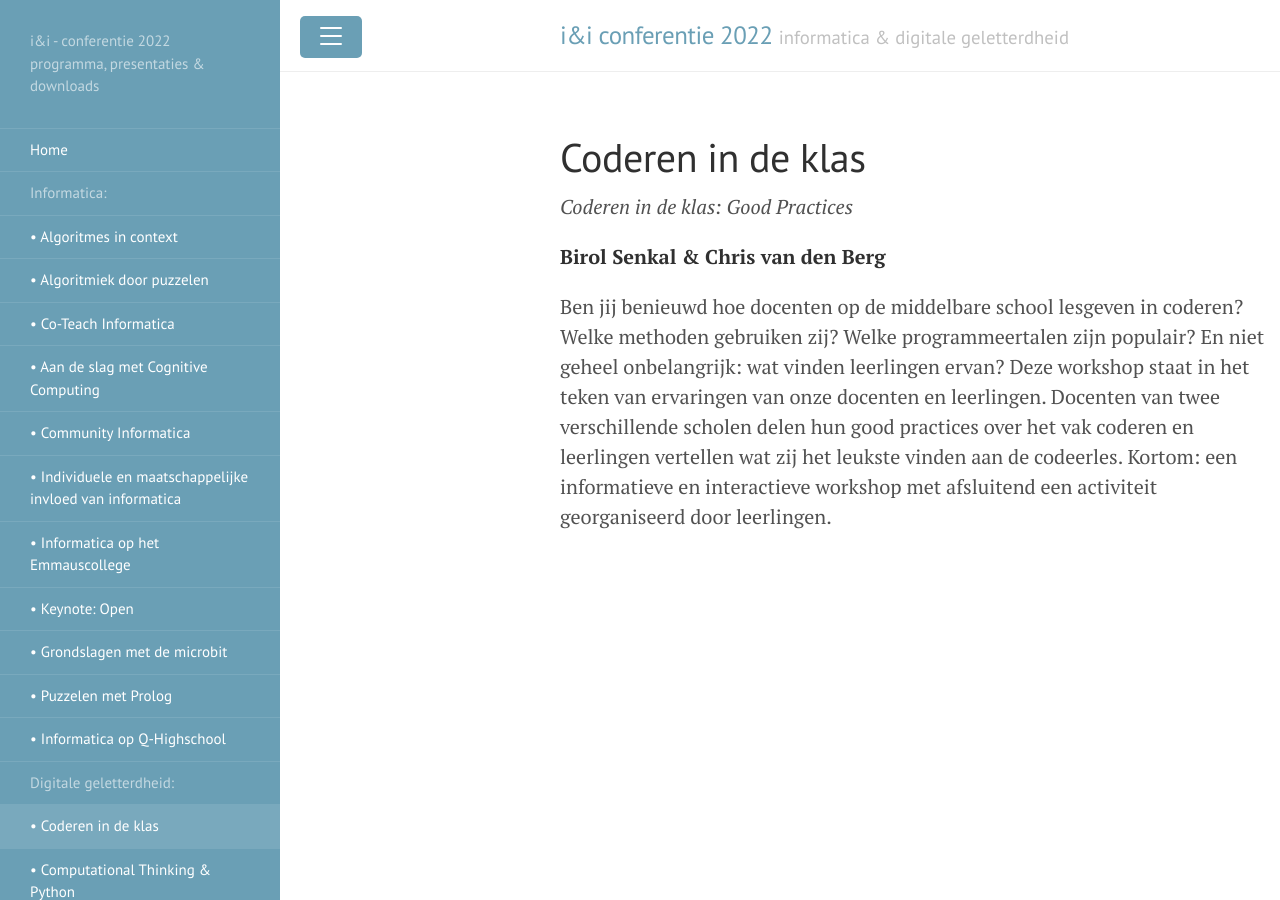
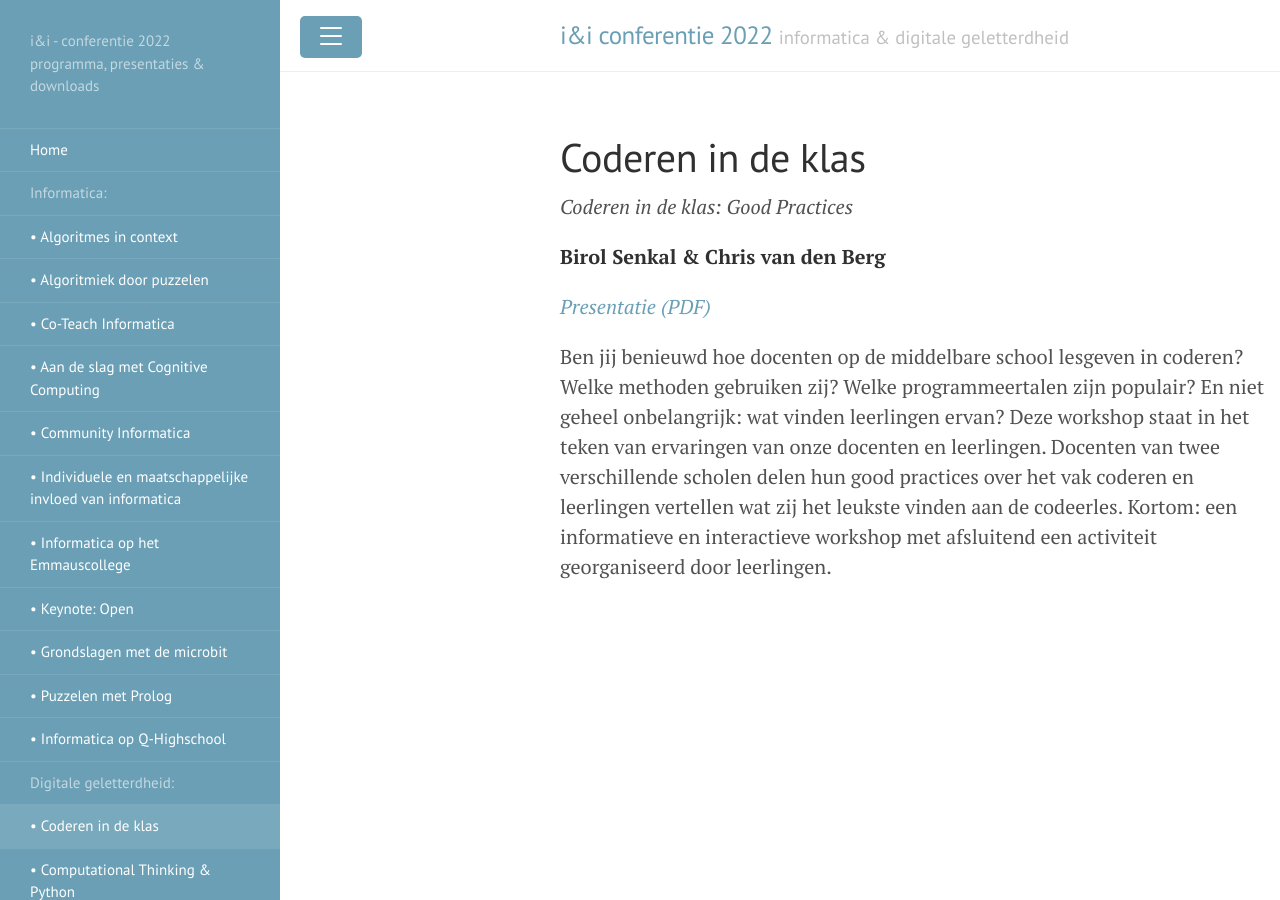
Before and after one commit to ieni/ieni2022, a Jekyll site: the page built from _dg/coderen-in-de-klas.md, in a window 1280 px wide. Built offline with Jekyll 4.4.1, drawn with Linux system fonts in a browser that asks for light colours.

Commit message:
python-muziek en coderclass presentaties

```diff
--- a/_dg/coderen-in-de-klas.md
+++ b/_dg/coderen-in-de-klas.md
@@ -7,6 +7,8 @@ title: Coderen in de klas
 
 **Birol Senkal & Chris van den Berg**
 
+*[Presentatie (PDF)]({{'/public/pdf/20221110-chrisvandenberg.pdf' | relative_url}}){:target="_blank"}*
+
 Ben jij benieuwd hoe docenten op de middelbare school lesgeven in coderen?
 Welke methoden gebruiken zij? Welke programmeertalen zijn populair? En niet
 geheel onbelangrijk: wat vinden leerlingen ervan? Deze workshop staat in het
```
Also changed, not shown: _dg/python-met-muziek.md (+2 -0 lines), 3 other files.
